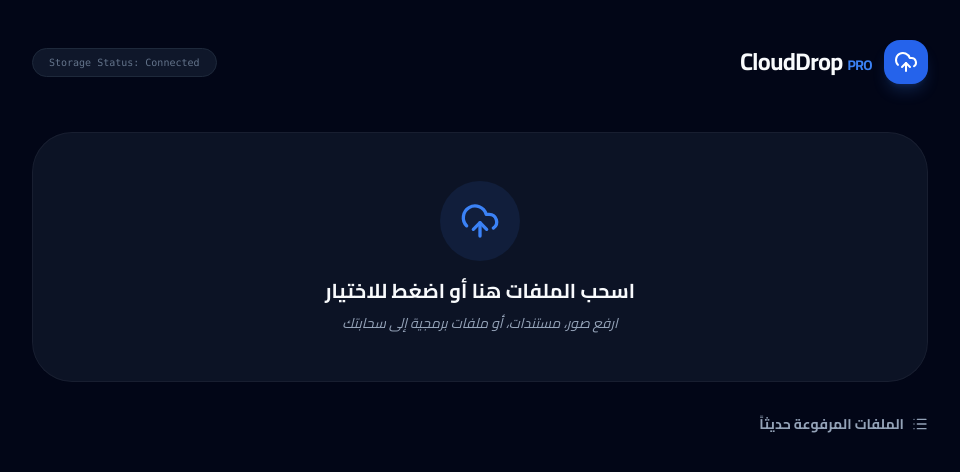
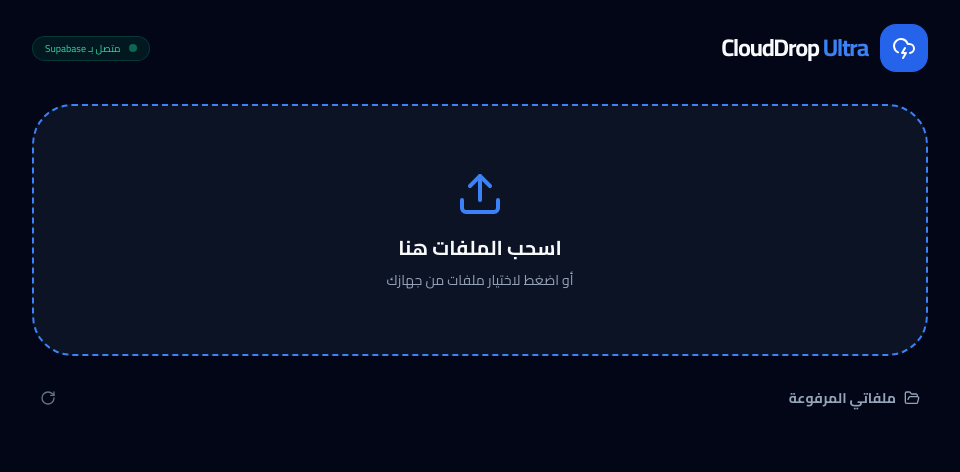
Before and after one commit to hrex40763-sketch/cloud-drop-ai, a plain HTML site: page index.html in a window 1280 px wide. Shown: the whole page, without its empty margins (160-1120 px from the left). Drawn offline with nearby package versions, Linux system fonts and the light colour scheme; some packages are replaced by stand-ins of ours; a script that the page names is missing.

Commit message:
Update title and improve layout in index.html

```diff
--- a/index.html
+++ b/index.html
@@ -3,58 +3,62 @@
 <head>
     <meta charset="UTF-8">
     <meta name="viewport" content="width=device-width, initial-scale=1.0">
-    <title>CloudDrop AI | سحابتك الذكية</title>
+    <title>CloudDrop v2.0 | السحابة الاحترافية</title>
     <script src="https://cdn.tailwindcss.com"></script>
     <link href="https://fonts.googleapis.com/css2?family=Cairo:wght@400;700&display=swap" rel="stylesheet">
     <script src="https://unpkg.com/lucide@latest"></script>
+    <script src="https://cdn.jsdelivr.net/npm/@supabase/supabase-js@2"></script>
+    <script src="https://cdn.jsdelivr.net/npm/sweetalert2@11"></script>
     <style>
         body { font-family: 'Cairo', sans-serif; background: #020617; color: #f8fafc; }
-        .drop-zone { border: 2px dashed #3b82f6; transition: all 0.3s ease; }
-        .drop-zone.active { background: rgba(59, 130, 246, 0.1); border-color: #60a5fa; scale: 1.02; }
-        .glass { background: rgba(15, 23, 42, 0.8); backdrop-filter: blur(12px); border: 1px solid rgba(255,255,255,0.05); }
+        .glass { background: rgba(15, 23, 42, 0.8); backdrop-filter: blur(15px); border: 1px solid rgba(255,255,255,0.08); }
+        .drop-zone { border: 2px dashed #3b82f6; transition: 0.4s; }
+        .drop-zone.dragover { background: rgba(59, 130, 246, 0.15); border-color: #60a5fa; transform: scale(1.01); }
+        .progress-bar { transition: width 0.3s ease-in-out; }
     </style>
 </head>
-<body class="min-h-screen p-4 md:p-10 flex flex-col items-center">
+<body class="min-h-screen flex flex-col items-center p-6">
 
-    <header class="w-full max-w-4xl flex justify-between items-center mb-12">
-        <div class="flex items-center gap-3">
-            <div class="bg-blue-600 p-2.5 rounded-2xl shadow-lg shadow-blue-500/20">
-                <i data-lucide="cloud-upload" class="text-white w-6 h-6"></i>
+    <div class="w-full max-w-4xl space-y-8">
+        <div class="flex justify-between items-center">
+            <div class="flex items-center gap-3">
+                <div class="bg-blue-600 p-3 rounded-2xl"><i data-lucide="cloud-lightning" class="text-white w-6 h-6"></i></div>
+                <h1 class="text-2xl font-bold tracking-tighter">CloudDrop <span class="text-blue-500">Ultra</span></h1>
             </div>
-            <h1 class="text-2xl font-bold tracking-tight">CloudDrop <span class="text-blue-500 text-sm">PRO</span></h1>
+            <div id="connectionStatus" class="text-[10px] px-3 py-1 bg-emerald-500/10 text-emerald-400 rounded-full border border-emerald-500/20 flex items-center gap-2">
+                <span class="w-2 h-2 bg-emerald-500 rounded-full animate-pulse"></span> متصل بـ Supabase
+            </div>
         </div>
-        <div class="text-[10px] text-slate-500 font-mono bg-slate-900 px-4 py-1.5 rounded-full border border-slate-800">
-            Storage Status: Connected
-        </div>
-    </header>
 
-    <main class="w-full max-w-4xl space-y-8">
-        <div id="dropZone" class="drop-zone glass rounded-[2.5rem] p-12 flex flex-col items-center justify-center cursor-pointer">
+        <div id="dropZone" class="drop-zone glass rounded-[2.5rem] p-16 text-center cursor-pointer relative overflow-hidden">
             <input type="file" id="fileInput" class="hidden" multiple>
-            <div class="bg-blue-500/10 p-5 rounded-full mb-4">
-                <i data-lucide="upload-cloud" class="w-10 h-10 text-blue-500"></i>
+            <div id="idleView">
+                <i data-lucide="upload" class="w-12 h-12 text-blue-500 mx-auto mb-4"></i>
+                <h2 class="text-xl font-bold mb-2">اسحب الملفات هنا</h2>
+                <p class="text-slate-400 text-sm">أو اضغط لاختيار ملفات من جهازك</p>
             </div>
-            <h2 class="text-xl font-bold mb-2">اسحب الملفات هنا أو اضغط للاختيار</h2>
-            <p class="text-slate-400 text-sm italic">ارفع صور، مستندات، أو ملفات برمجية إلى سحابتك</p>
+
+            <div id="uploadView" class="hidden space-y-4">
+                <p id="uploadFileName" class="text-sm font-bold text-blue-400 truncate"></p>
+                <div class="w-full bg-slate-800 h-2 rounded-full overflow-hidden">
+                    <div id="progressBar" class="progress-bar w-0 h-full bg-blue-500 shadow-[0_0_15px_rgba(59,130,246,0.5)]"></div>
+                </div>
+                <p class="text-[10px] text-slate-500 italic">جاري الرفع وتشفير المسار...</p>
+            </div>
         </div>
 
         <div class="space-y-4">
-            <h3 class="text-sm font-bold text-slate-400 flex items-center gap-2">
-                <i data-lucide="list" class="w-4 h-4"></i> الملفات المرفوعة حديثاً
-            </h3>
-            <div id="fileList" class="grid grid-cols-1 md:grid-cols-2 gap-4">
+            <div class="flex items-center justify-between px-2">
+                <h3 class="text-sm font-bold text-slate-400 flex items-center gap-2">
+                    <i data-lucide="folder-open" class="w-4 h-4"></i> ملفاتي المرفوعة
+                </h3>
+                <button onclick="refreshFiles()" class="text-slate-500 hover:text-white transition"><i data-lucide="rotate-cw" class="w-4 h-4"></i></button>
+            </div>
+            <div id="fileGrid" class="grid grid-cols-1 md:grid-cols-2 gap-4">
                 </div>
         </div>
-    </main>
-
-    <div id="uploadLoader" class="hidden fixed inset-0 bg-slate-950/80 z-[100] flex flex-col items-center justify-center">
-        <div class="w-16 h-1 bg-slate-800 rounded-full overflow-hidden mb-4">
-            <div class="w-1/3 h-full bg-blue-500 animate-[shimmer_1.5s_infinite]"></div>
-        </div>
-        <p class="text-sm font-bold text-blue-400">جاري الرفع إلى السحابة...</p>
     </div>
 
-    <script src="https://cdn.jsdelivr.net/npm/@supabase/supabase-js@2"></script>
     <script src="script.js"></script>
     <script>lucide.createIcons();</script>
 </body>
```
